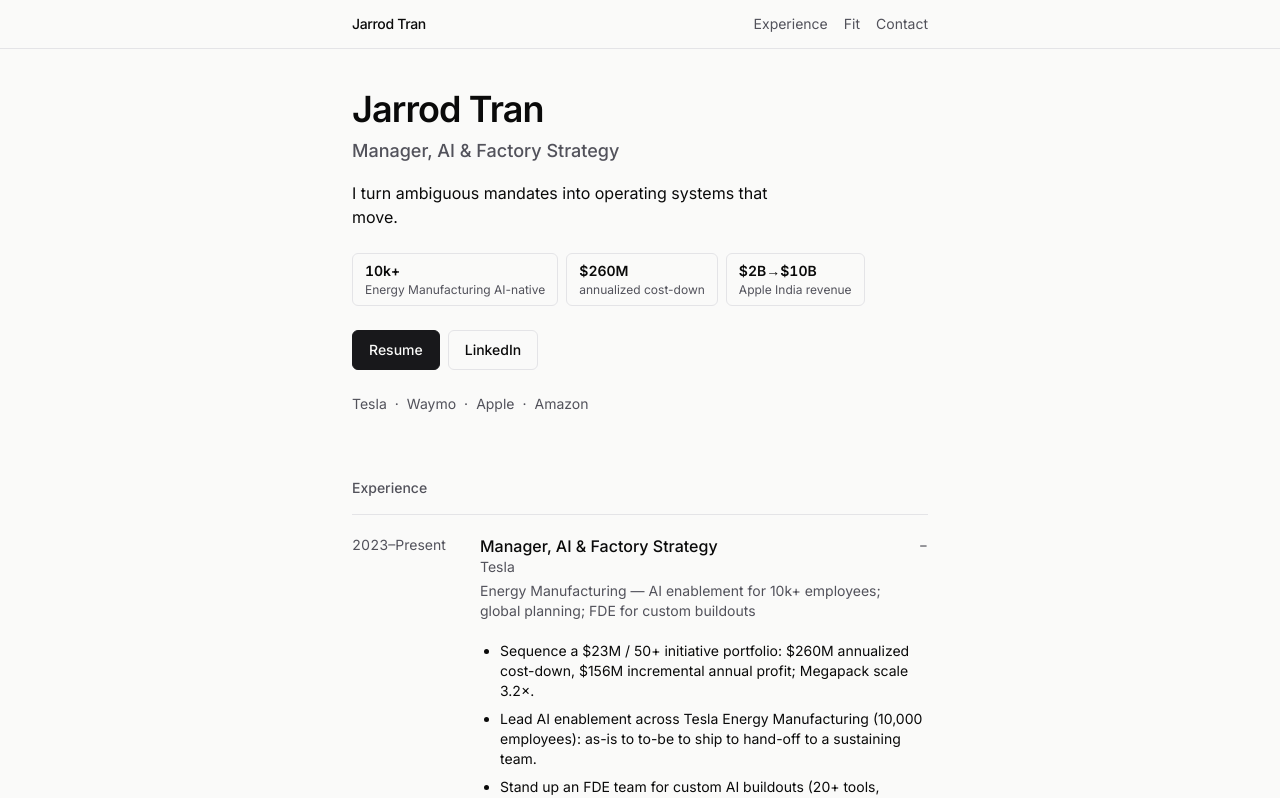
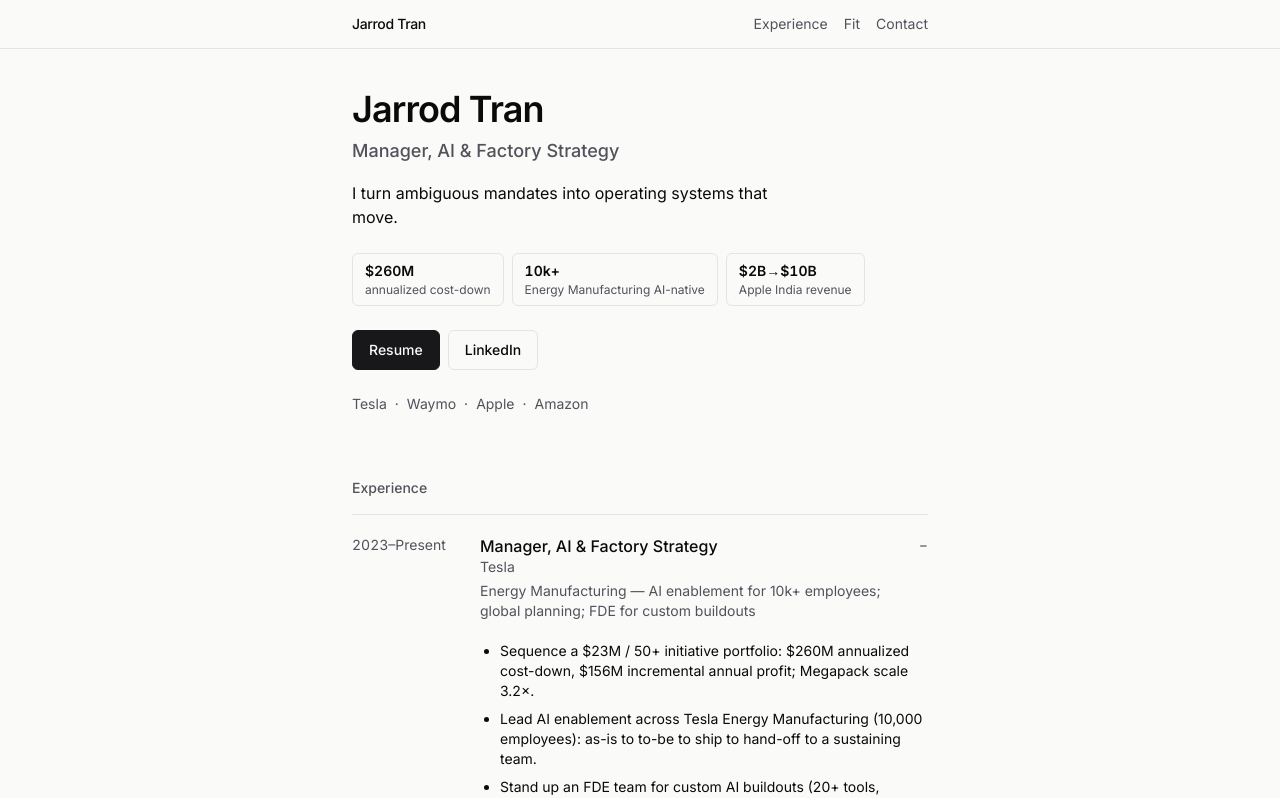
Before and after one commit to jarrodtran/Jobhuntsite, a Next.js app: page / in a window 1280 px wide. Shown: the top 798 px of the page. Built offline with nearby package versions, Linux system fonts and the light colour scheme.

Commit message:
Reorder hero chips money-first ($260M -> 10k+ -> $2B)
Matches Tesla bullet hire-now scan. Locked metrics only.

```diff
--- a/src/content.ts
+++ b/src/content.ts
@@ -38,8 +38,8 @@
   title: "Manager, AI & Factory Strategy",
   voiceLine: "I turn ambiguous mandates into operating systems that move.",
   proofChips: [
+    { metric: "$260M", label: "annualized cost-down" },
     { metric: "10k+", label: "Energy Manufacturing AI-native" },
-    { metric: "$260M", label: "annualized cost-down" },
     { metric: "$2B→$10B", label: "Apple India revenue" },
   ],
   employers: ["Tesla", "Waymo", "Apple", "Amazon"],
```
